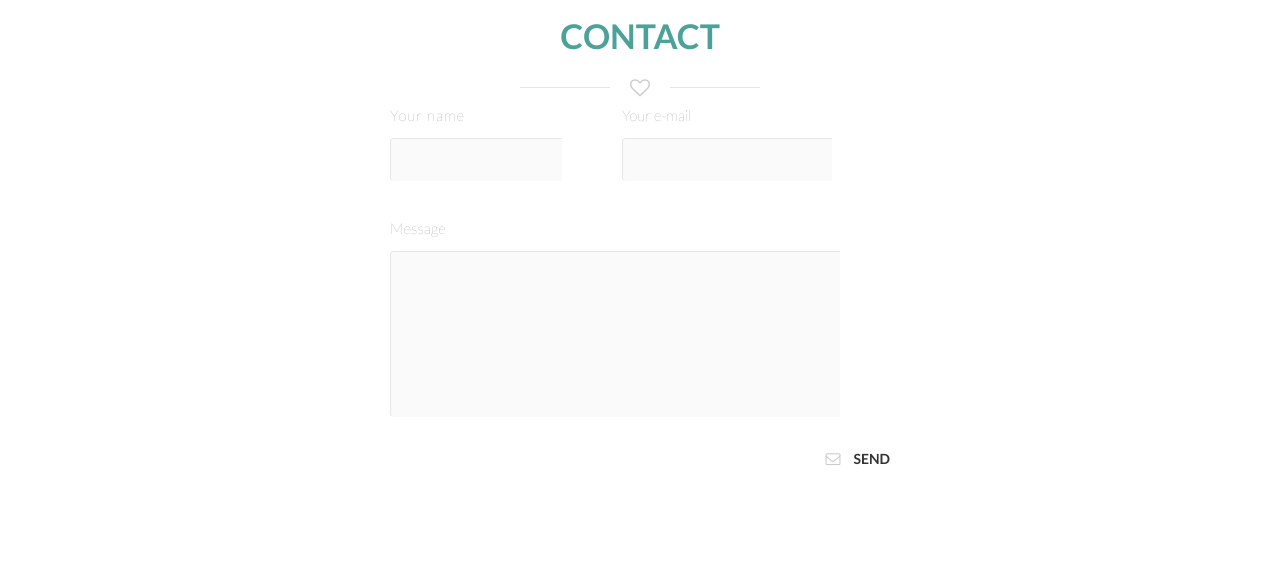
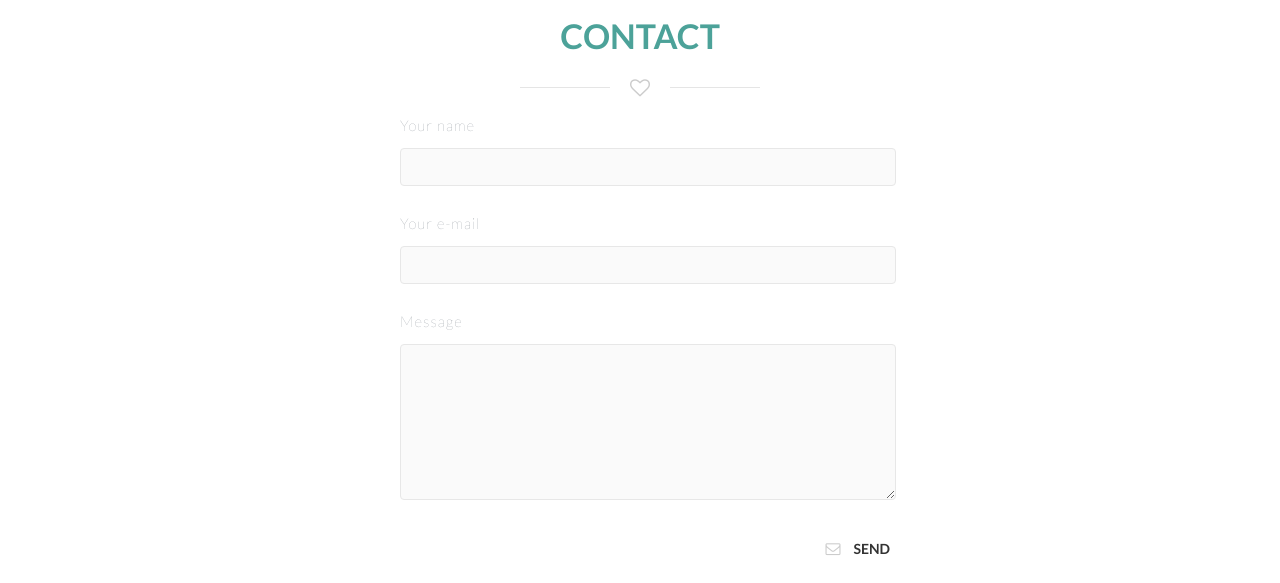
Before and after one commit to jexyla/jexyla.github.io, a Jekyll site: the page built from index.html, in a window 1280 px wide. Shown: the part 1964-2547 px from the top of the page. Built offline with Jekyll 4.4.1, drawn with Linux system fonts in a browser that asks for light colours; nearby versions of some CDN libraries; comment, search, counter and statistics services are not loaded; before the commit the page ends 2463 px from its top, so only the background shows below that.

Commit message:
Improvements

```diff
--- a/css/style.css
+++ b/css/style.css
@@ -57,6 +57,10 @@ h1 span {
   position: absolute;
   height: 100%;
   width: 100%;
+}
+
+strong {
+  font-weight:700;
 }
 
 /* Start page */
@@ -366,43 +370,36 @@ h1 span {
 	height:auto;
 }
 
+.contact form .form-column {
+	letter-spacing: 1px;
+	font-weight: 200;
+	display: block;
+    color: #5b646e;
+    margin: 10px;
+/*     width: 100%; */
+/*     float: left; */
+    width: 98%;
+}
+
 .contact form .column {
-	margin-bottom: 30px;
-	letter-spacing: 1px;
-	max-width: 180px;
-	overflow: hidden;
-	height: auto;
-	float: left;
-	color: #5b646e;
-    font-weight: 200;
+	display: inline-block;
+/* 	width: 45%; */
 }
 
 .contact form .column-2 {
-  width:210px;
-  padding-left:60px;
-  overflow:hidden;
-  height:auto;
-  float:left;
-  letter-spacing: normal;
-  margin-bottom:30px;
-  color: #5b646e;
-  font-weight: 200;
+	display: inline-block;
+/* 	float: right; */
+/* 	width: 45%; */
 }
 
-.contact form .column-3 {
-  width:450px;
-  overflow:hidden;
-  height:auto;
-  float:left;
-  letter-spacing: normal;
-  color: #5b646e;
-  font-weight: 200;
+.contact form .column-3 textarea {
+	/* width: 98%; */
 }
 
 .contact form .button {
-	text-align: right;
 	margin: 10px;
 	margin-right: 0px;
+	text-align: right;
 	float: right;
 }
 
@@ -430,19 +427,13 @@ h1 span {
   line-height:26px;
 }
 
-strong{
-  font-weight:700;
-}
-
 input {
-  height:40px;
-  background:#fafafa;
-  font-weight:300;
-  line-height:40px;
-  padding-left:15px;
-  font-family: 'Lato', sans-serif;
-  font-size:14px;
-  margin-bottom:10px;
+	background: #fafafa;
+	font-weight: 300;
+	line-height: 20px;
+	font-family: 'Lato', sans-serif;
+	font-size: 14px;
+	margin-bottom: 10px;
 }
 
 input:focus {
@@ -450,30 +441,32 @@ input:focus {
 }
 
 textarea {
-  height:150px;
-  line-height:20px;
-  background:#fafafa;
-  font-weight:300;
-  padding:15px 0 0 15px;
-  font-family: 'Lato', sans-serif;
-  font-size:14px;
-  margin-bottom:10px;
+	height: 150px;
+	line-height: 20px;
+	background: #fafafa;
+	font-size: 14px;
+	font-weight: 300;
+	font-family: 'Lato', sans-serif;
+	margin-bottom: 10px;
 }
 
-textarea:focus{
+textarea:focus {
 	background:#f4f4f4;
 }
 
 input, textarea {
+	width: 100%;
+	max-width: 100%;
+	color: #333333;
+	min-height: 34px;
 	border-radius: 4px;
-	border:1px solid #e7e7e7;
-	border-bottom:0;
+	border: 1px solid #e7e7e7;
 /*
-	border-right:0;
-	border-left:0;
+	border-bottom: 0;
+	border-right: 0;
+	border-left: 0;
+	padding: 10px;
  */
-	color:#333;
-	width:100%;
 }
 
 /* Footer */
--- a/index.html
+++ b/index.html
@@ -138,21 +138,15 @@ layout: default
 	<h1>Contact</h1>
 	<div class="divider-container"><hr/><i class="fa fa-heart-o"></i><hr/></div>
 	<form method="post" action="mail.php" name="kontakt">
-		<div class="column">
-        	Your name<br/><br/>
+		<div class="form-column column">Your name<br/><br/>
         	<input name="name" id="name" value="" />
 	    </div>
-
-		<div class="column-2">
-    		Your e-mail<br/><br/>
+		<div class="form-column column-2">Your e-mail<br/><br/>
         	<input name="email" id="email" value="" />
 		</div>
-
-		<div class="column-3">
-        	Message<br/><br/>
+		<div class="form-column column-3">Message<br/><br/>
 			<textarea id="message" name="message" ></textarea>
 	    </div>
-
 		<div class="button">
 			<i class="fa fa-envelope-o"></i>
 	        <input class="submit" id="submit" name="submit" type="submit" value="SEND">
```
